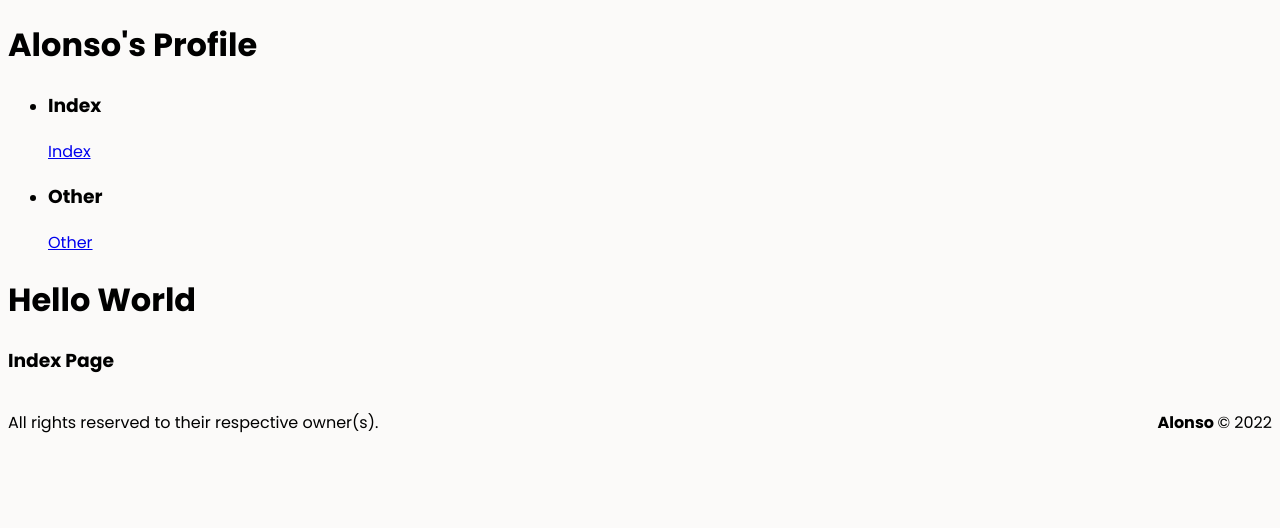
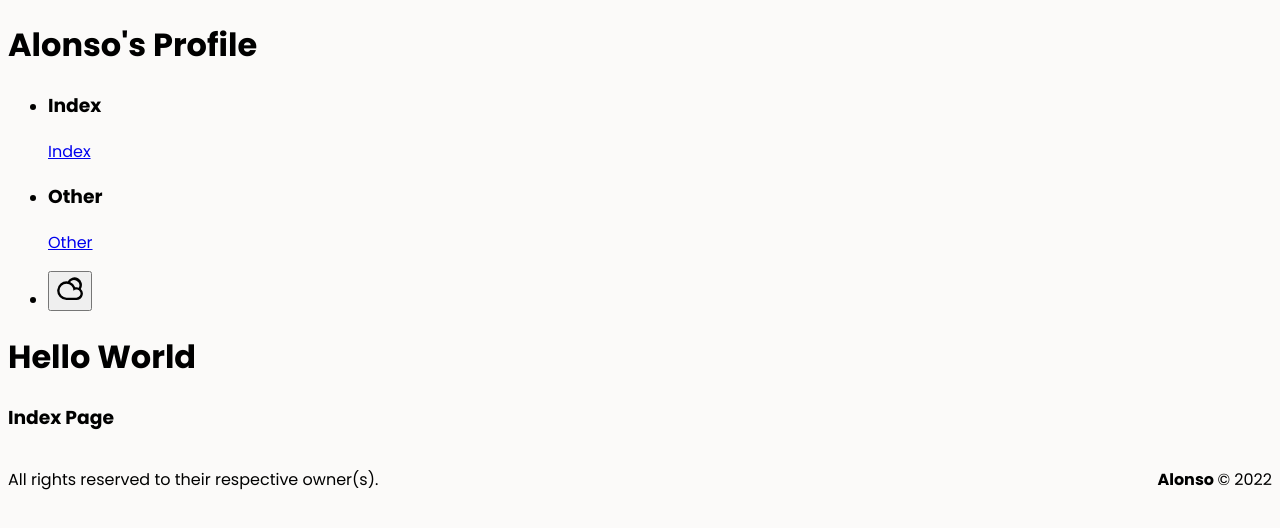
Before and after one commit to Vleezy/React-Portfolio-Template, a React (Create React App) app: page /index in a window 1280 px wide. Shown: the top 528 px of the page. Built offline with nearby package versions, Linux system fonts and the light colour scheme.

Commit message:
theme: dark and light mode

```diff
--- a/package.json
+++ b/package.json
@@ -8,6 +8,7 @@
     "@testing-library/user-event": "^13.5.0",
     "react": "^18.0.0",
     "react-dom": "^18.0.0",
+    "react-icons": "^4.3.1",
     "react-router-dom": "^6.3.0",
     "react-scripts": "5.0.0",
     "web-vitals": "^2.1.4"
--- /dev/null
+++ b/src/components/theme/ThemeToggle.css
@@ -0,0 +1,87 @@
+:root {
+    /* DARK MODE */
+    --dark: #191919;
+    --darkfontColor: #fff;
+    --darkborder: #353535;
+    --darkborderBottom: 1px solid #5c5c5c;
+    --darkbgColor: #323232;
+    --darksecondarybgColor: #5c5c5c;
+    --darkboxShadow: 0 0 0.3em #999;
+    --darkActive: #424242;
+    --darkModal:#3d3d3d;
+    --darkModalSecondary:rgba(0,0,0,.2);
+    --darkModalShadow: inset 0 0 0 2px #353535;
+
+    /* LIGHT MODE */
+    --light: #ededed;
+    --lightfontColor: #000;
+    --lightborder: #eee;
+    --lightborderBottom: 1px solid rgba(46, 58, 63, .1);
+    --lightbgColor: #fff;
+    --lightsecondarybgColor: #ededed;
+    --lightboxShadow: 0 0 0.2em #999;
+    --lightActive: #d6d4d4;
+    --lightModal:#e9e9e1;
+}
+
+.switch-checkbox {
+    cursor: pointer;
+    /* color:black; */
+
+}
+.toggle {
+    background-position: 50%;
+    border-radius: 0.25rem;
+    cursor: pointer;
+    height: 31px;
+    width: 28px;
+}
+
+/* DARK MODE */
+
+
+.dark__mode {
+    background-color: var(--dark);
+}
+
+.dark__mode .switch-checkbox {
+    background-color: var(--darkbgColor);
+    color: var(--light);
+    border: var(--darkborder);
+    box-shadow: var(--darkboxShadow);
+}
+
+
+.dark__mode .switch-checkbox:hover{
+    background-color: var(--darksecondarybgColor);
+    color: var(--darkfontColor);
+}
+
+.dark__mode .switch-checkbox:active{
+    background-color: var(--darkActive);
+    color: var(--darkfontColor);
+}
+
+
+/* LIGHT MODE */
+
+.light__mode {
+    background-color: var(--light);
+}
+
+.light__mode .switch-checkbox {
+    background-color: var(--lightbgColor);
+    color: var(--dark);
+    border: var(--lightborder);
+    box-shadow: var(--lightboxShadow);
+}
+
+.light__mode .switch-checkbox:hover {
+    background-color: var(--secondarybgColor);
+    color: var(--lightfontColor);
+}
+
+.light__mode .switch-checkbox:active {
+    background-color: var(--lightActive);
+    color: var(--lightfontColor);
+}
--- /dev/null
+++ b/src/components/theme/ThemeToggle.js
@@ -0,0 +1,50 @@
+import { RiSunCloudyLine, RiMoonClearFill } from "react-icons/ri";
+import { useState, useEffect } from "react";
+import "../theme/ThemeToggle.css";
+
+const ThemeToggle = () => {
+	const [darkMode, setDarkMode] = useState(false);
+	const ActiveMode = async () => {
+		setDarkMode(!darkMode);
+		if (darkMode === true) {
+			document.body.classList.add("light__mode");
+			document.body.classList.remove("dark__mode");
+			await localStorage.setItem("Theme", "light__mode");
+		}
+		if (darkMode === false) {
+			document.body.classList.add("dark__mode");
+			document.body.classList.remove("light__mode");
+			await localStorage.setItem("Theme", "dark__mode");
+		}
+	};
+
+	useEffect(() => {
+		if (localStorage.getItem("Theme") === "light__mode") {
+			document.body.classList.add("light__mode");
+		} else if (localStorage.getItem("Theme") === "dark__mode") {
+			document.body.classList.add("dark__mode");
+			setDarkMode(!darkMode);
+		}
+	}, [darkMode]);
+
+
+	return (
+		<>
+				<nav className="toggle-menu" style={{clear:"both"}}>
+					<ul>
+							<li>
+								<button onClick={ActiveMode} className="toggle-btn switch-checkbox">
+									{localStorage.getItem("Theme") === "dark__mode" ? (
+										<RiMoonClearFill className="toggle" />
+									) : (
+										<RiSunCloudyLine className="toggle" />
+									)}
+								</button>
+							</li>
+					</ul>
+				</nav>
+		</>
+	);
+};
+
+export default ThemeToggle;
--- a/src/pages/Index.js
+++ b/src/pages/Index.js
@@ -1,9 +1,11 @@
+import ThemeToggle from '../components/theme/ThemeToggle';
 // Style Sheet
 
 
 const Index = () => {
 
     return <div>
+      <ThemeToggle/>
   <h1>Hello World</h1>
   <h3>Index Page</h3>
   </div>
```
Also changed, not shown: 1 other file (tests, documents, lock files or other folders).
